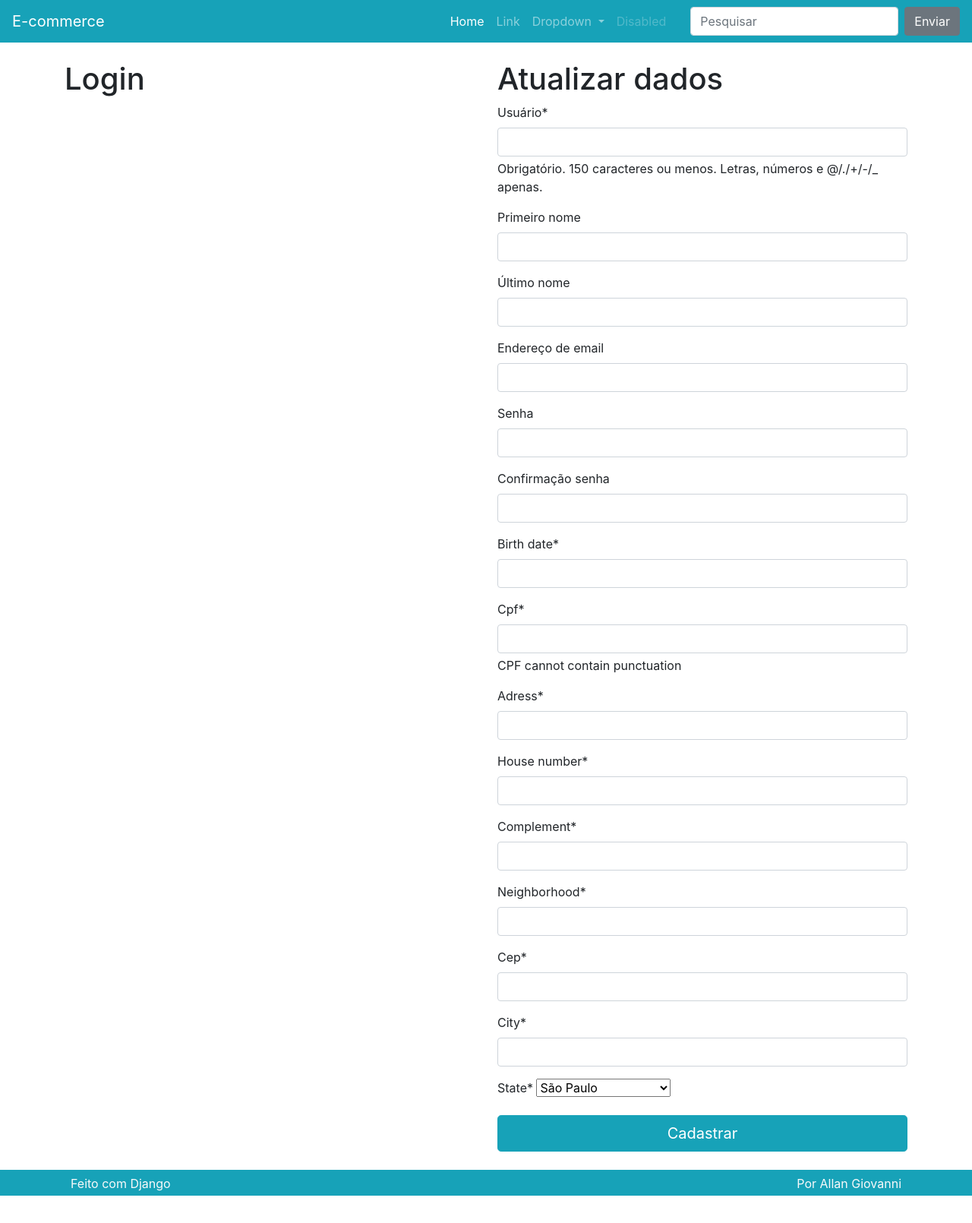
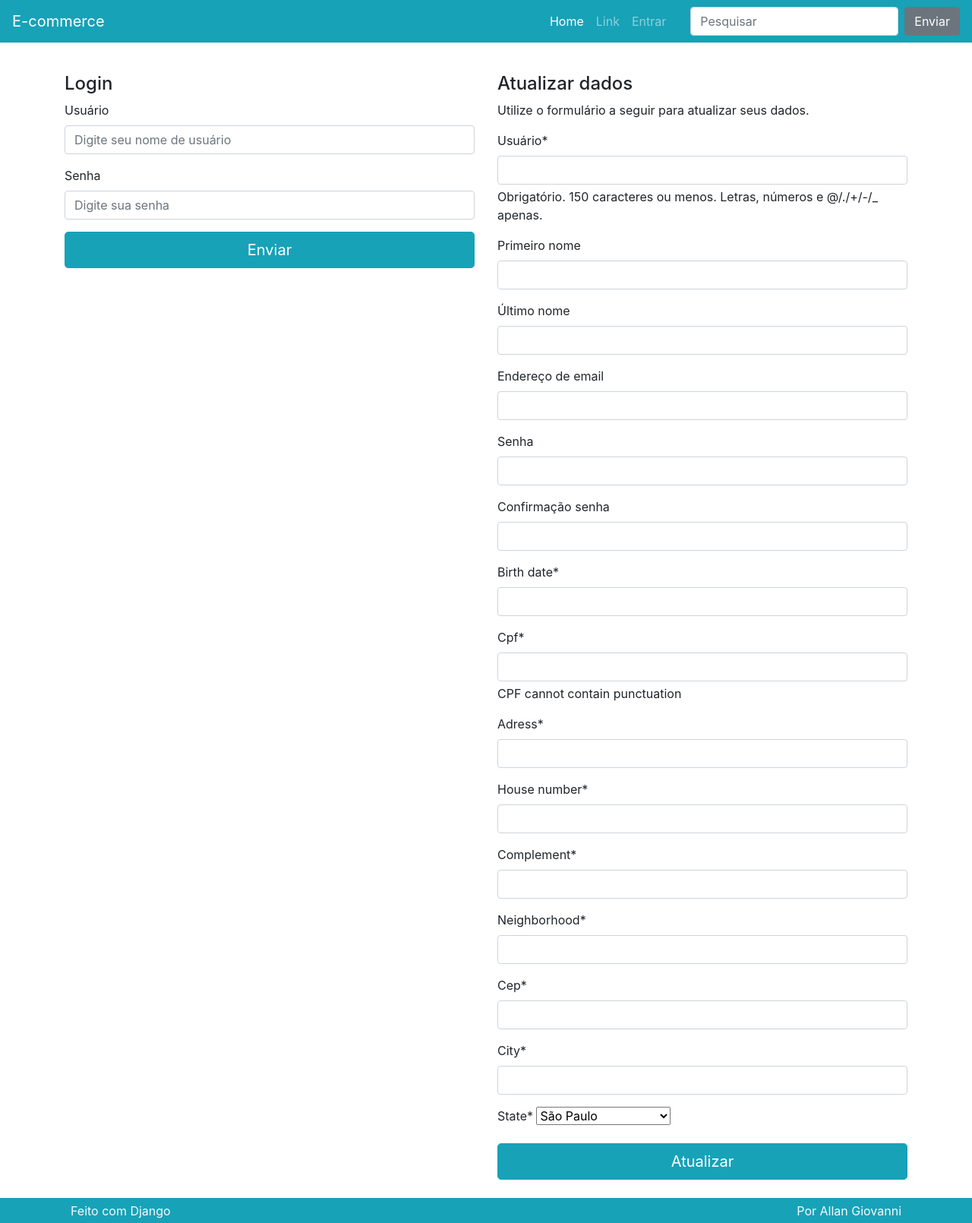
Before and after one commit to Matiaszz/Ecommerce-Django, a Django app: template profiles/templates/profiles/update.html in a window 1280 px wide. Shown: the whole page at 76% size. Before the commit the page ends 1574 px from the top, so only its background shows below. Run offline with Django 5.2, Linux system fonts and the light colour scheme; the template is opened without the code that fills it: values that come from a table or form of the project are taken from there, others are empty; some libraries are stand-ins or nearby versions.

Commit message:
Fixing bugs on update form and finishing the login/logout system

```diff
--- a/profiles/templates/profiles/create.html
+++ b/profiles/templates/profiles/create.html
@@ -4,13 +4,30 @@
 {% block content %}
     <div class="row">
         {% if not request.user.is_authenticated %}
-            <div class="col-lg">
-                <h1>Login</h1>
+            <div class="col-lg mt-3">
+                <h4>Login</h4>
+
+                <form method='post' action='{% url "profile:login" %}'>
+                {% csrf_token %}
+                    <div class="form-group">
+                      <label for="InputUser">Usuário</label>
+                      <input type="text" class="form-control" id="InputUser" aria-describedby="userHelp" placeholder="Digite seu nome de usuário" name="username">
+
+                    </div>
+                    <div class="form-group">
+                      <label for="exampleInputPassword1">Senha</label>
+                      <input type="password" class="form-control" name="password" id="exampleInputPassword1" placeholder="Digite sua senha">
+                    </div>
+
+                    <button type="submit" class="btn btn-primary btn-block btn-lg">Enviar</button>
+                  </form>
             </div>
+
+
         {% endif %}
-        <div class="col-lg">
+        <div class="col-lg mt-3">
             {% block register_title %}
-                <h1>Cadastrar</h1>
+                <h4>Cadastrar</h4>
             {% endblock register_title %}
 
 
@@ -21,7 +38,11 @@
 
                 <div class="row">
                     <div class="col">
-                        <button type="submit" class="btn btn-primary btn-block btn-lg">Cadastrar</button>
+                        {% block submit_btn %}
+
+                            <button type="submit" class="btn btn-primary btn-block btn-lg">Cadastrar</button>
+
+                        {% endblock submit_btn %}
                     </div>
                 </div>
             </form>
--- a/profiles/templates/profiles/update.html
+++ b/profiles/templates/profiles/update.html
@@ -1,4 +1,9 @@
 {% extends "profiles/create.html" %}
 {% block register_title %}
-    <h1>Atualizar dados</h1>
+    <h4>Atualizar dados</h4>
+    <p> Utilize o formulário a seguir para atualizar seus dados.</p>
 {% endblock register_title %}
+
+{% block submit_btn %}
+    <button type="submit" class="btn btn-primary btn-block btn-lg">Atualizar</button>
+{% endblock submit_btn %}
--- a/templates/static/partials/_nav.html
+++ b/templates/static/partials/_nav.html
@@ -14,21 +14,24 @@
             <li class="nav-item">
                 <a class="nav-link" href="#">Link</a>
             </li>
+            {% if request.user.is_authenticated %}
                 <li class="nav-item dropdown">
                     <a class="nav-link dropdown-toggle" href="#" id="navbarDropdown" role="button"
                         data-toggle="dropdown" aria-haspopup="true" aria-expanded="false">
-                    Dropdown
+                        Conta
                     </a>
+
                     <div class="dropdown-menu" aria-labelledby="navbarDropdown">
-                    <a class="dropdown-item" href="#">Action</a>
-                    <a class="dropdown-item" href="#">Another action</a>
-                    <div class="dropdown-divider"></div>
-                    <a class="dropdown-item" href="#">Something else here</a>
+                        <a class="dropdown-item" href="{% url "profile:create" %}">Atualizar Dados</a>
+                        <a class="dropdown-item" href="{% url "profile:logout" %}">Sair</a>
+
                     </div>
                 </li>
+            {% else %}
                 <li class="nav-item">
-                <a class="nav-link disabled" href="#">Disabled</a>
+                    <a class="nav-link" href="{% url "profile:create" %}">Entrar</a>
                 </li>
+            {% endif %}
             <li class="nav-item">
                 <a class="nav-link nav-cart-link active" href="{% url "product:cart" %}">
                     {% if request.session.cart %}
```
Also changed, not shown: profiles/views.py (+39 -15 lines). Lines whose indentation alone changed are shown as unchanged.
